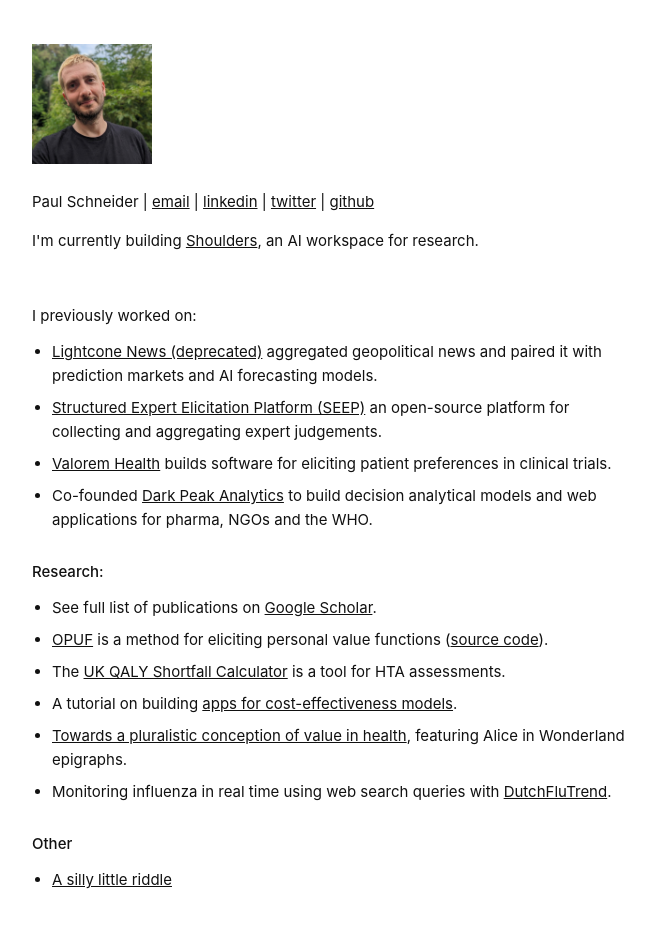
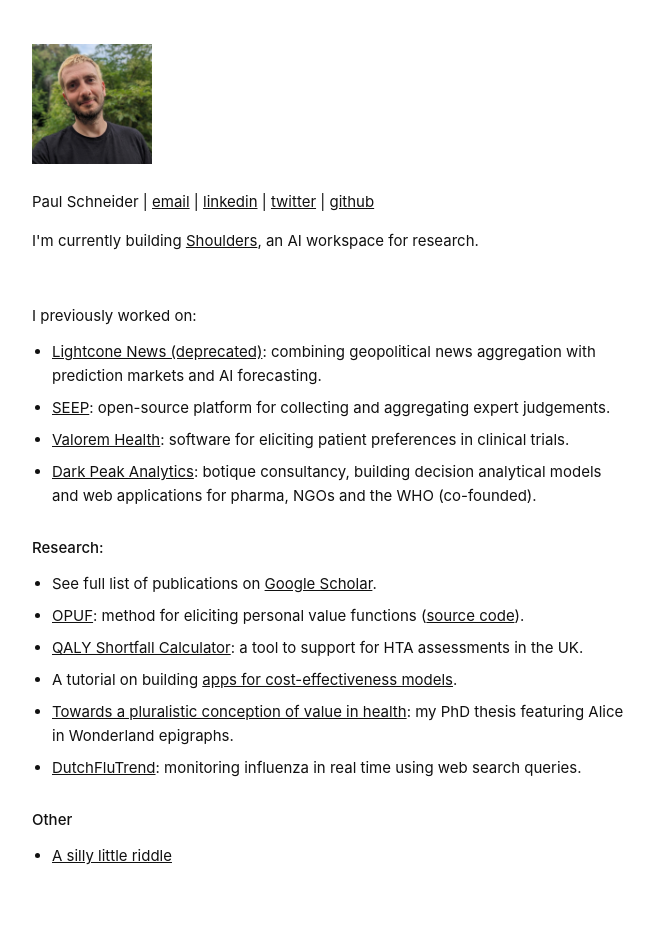
Before and after one commit to bitowaqr/bitowaqr.github.io, a plain HTML site: page index.html in a window 1280 px wide. Shown: the whole page, without its empty margins (308-963 px from the left). Drawn offline with Linux system fonts and the light colour scheme.

Commit message:
fix formatting

```diff
--- a/index.html
+++ b/index.html
@@ -81,14 +81,10 @@
     <p>I previously worked on:</p>
 
     <ul>
-        <li><a href="https://github.com/bitowaqr/lightcone-news" target="_blank" rel="noopener noreferrer">Lightcone News (deprecated)</a> aggregated geopolitical
-            news and paired it with prediction markets and AI forecasting models.</li>
-        <li><a href="https://github.com/priorb-source/seep" target="_blank" rel="noopener noreferrer">Structured Expert Elicitation Platform (SEEP)</a> an
-            open-source platform for collecting and aggregating expert judgements.</li>
-        <li><a href="https://valorem.health" target="_blank" rel="noopener noreferrer">Valorem Health</a> builds software for eliciting patient preferences in
-            clinical trials.</li>
-        <li>Co-founded <a href="https://darkpeakanalytics.com" target="_blank" rel="noopener noreferrer">Dark Peak Analytics</a> to build decision analytical
-            models and web applications for pharma, NGOs and the WHO.</li>
+        <li><a href="https://github.com/bitowaqr/lightcone-news" target="_blank" rel="noopener noreferrer">Lightcone News (deprecated)</a>: combining geopolitical news aggregation with prediction markets and AI forecasting.</li>
+        <li><a href="https://github.com/priorb-source/seep" target="_blank" rel="noopener noreferrer">SEEP</a>: open-source platform for collecting and aggregating expert judgements.</li>
+        <li><a href="https://valorem.health" target="_blank" rel="noopener noreferrer">Valorem Health</a>: software for eliciting patient preferences in clinical trials.</li>
+        <li><a href="https://darkpeakanalytics.com" target="_blank" rel="noopener noreferrer">Dark Peak Analytics</a>: botique consultancy, building decision analytical models and web applications for pharma, NGOs and the WHO (co-founded).</li>
     </ul>
 
     <h3>Research:</h3>
@@ -99,11 +95,10 @@
                 href="https://scholar.google.com/citations?user=Kjmv4E4AAAAJ&hl=en" target="_blank" rel="noopener noreferrer">Google Scholar</a>.
         </li>
         <li>
-            <a href="https://wellcomeopenresearch.org/articles/7-14" target="_blank" rel="noopener noreferrer">OPUF</a> is a method for eliciting personal value functions (<a href="https://github.com/bitowaqr/opuf_demo" target="_blank" rel="noopener noreferrer">source code</a>).
+            <a href="https://wellcomeopenresearch.org/articles/7-14" target="_blank" rel="noopener noreferrer">OPUF</a>: method for eliciting personal value functions (<a href="https://github.com/bitowaqr/opuf_demo" target="_blank" rel="noopener noreferrer">source code</a>).
         </li>
         <li>
-            The <a href="https://shiny.york.ac.uk/shortfall/" target="_blank" rel="noopener noreferrer">UK QALY Shortfall Calculator</a> is a tool for HTA
-            assessments.
+            <a href="https://shiny.york.ac.uk/shortfall/" target="_blank" rel="noopener noreferrer">QALY Shortfall Calculator</a>: a tool to support for HTA assessments in the UK.
         </li>
         <li>
             A tutorial on building <a href="https://wellcomeopenresearch.org/articles/5-69" target="_blank" rel="noopener noreferrer">apps for cost-effectiveness
@@ -111,10 +106,10 @@
         </li>
         <li>
             <a href="https://etheses.whiterose.ac.uk/id/eprint/33273/" target="_blank" rel="noopener noreferrer">Towards a pluralistic conception of value
-                in health</a>, featuring Alice in Wonderland epigraphs.
+                in health</a>: my PhD thesis featuring Alice in Wonderland epigraphs.
         </li>
         <li>
-        Monitoring influenza in real time using web search queries with <a href="https://github.com/bitowaqr/DutchFluTrend" target="_blank" rel="noopener noreferrer">DutchFluTrend</a>.
+        <a href="https://github.com/bitowaqr/DutchFluTrend" target="_blank" rel="noopener noreferrer">DutchFluTrend</a>: monitoring influenza in real time using web search queries.
         </li>
     </ul>
 
```
